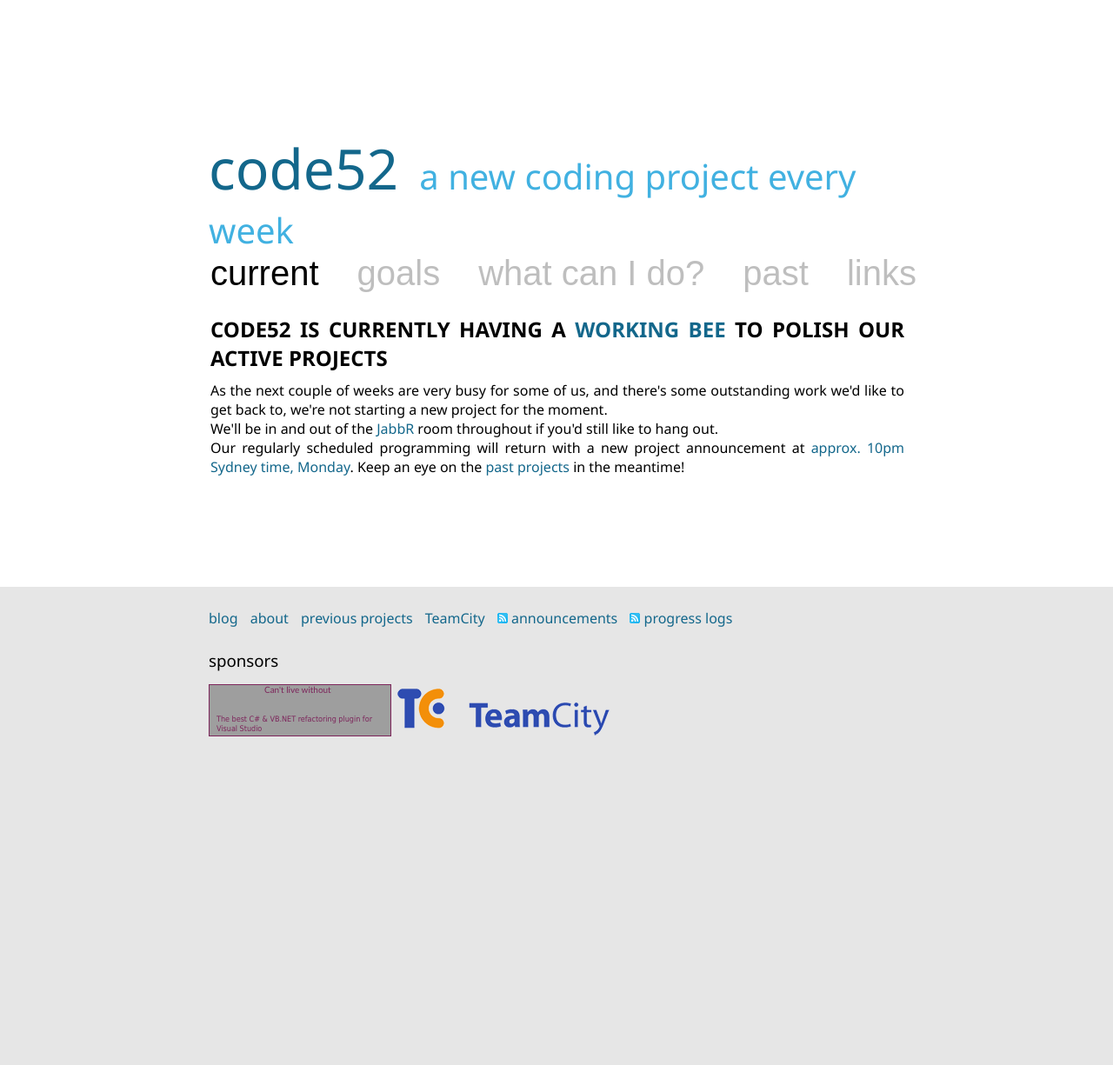
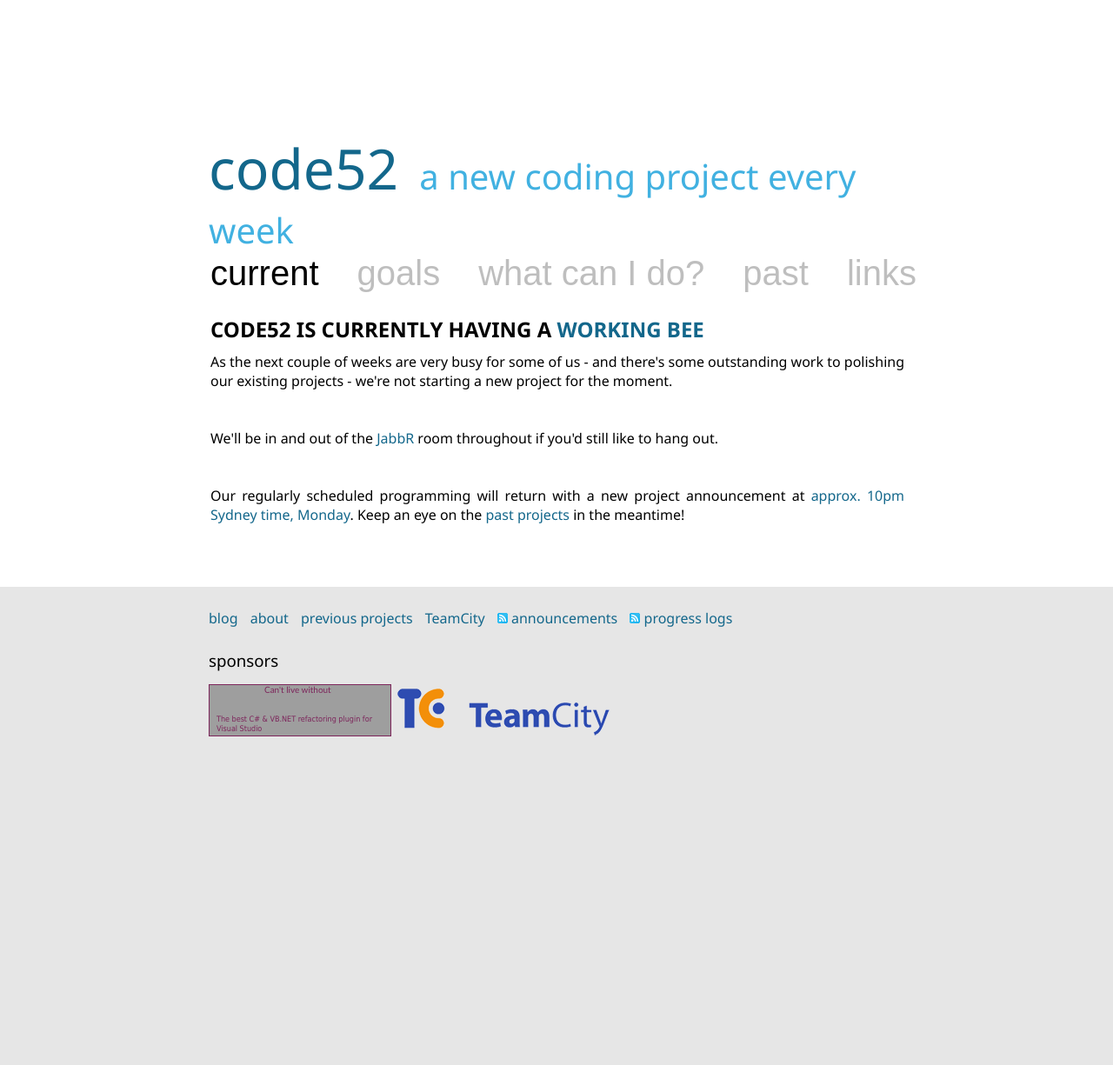
Before and after one commit to Code52/code52.github.com, a Jekyll site: the page built from index.html, in a window 1280 px wide. Shown: the whole page at 87% size. Built offline with Jekyll 4.4.1, drawn with Linux system fonts in a browser that asks for light colours; nearby versions of some CDN libraries; Markdown is read by kramdown in place of the engine named in the settings; grey boxes are pictures that could not be loaded.

Commit message:
reworded title and description

```diff
--- a/_includes/latest_project.html
+++ b/_includes/latest_project.html
@@ -1,12 +1,18 @@
 <div class="pivot-item">
 	<h3>current</h3>
-	<h4>Code52 is currently having a <a href="/working-bee.html">working bee</a> to polish our active projects</h4>
+	<h4>Code52 is currently having a <a href="/working-bee.html">working bee</a></h4>
 
-	<div class="description">As the next couple of weeks are very busy for some of us, and there's some outstanding work we'd like to get back to, we're not starting a new project for the moment.</div>
+	<div class="description">As the next couple of weeks are very busy for some of us - and there's some outstanding work to polishing our existing projects - we're not starting a new project for the moment.</div>
+
+	<br />
+	<br />
 
 	<div class="details">
 		We'll be in and out of the <a href="http://jabbr.net/#/rooms/code52">JabbR</a> room throughout if you'd still like to hang out.
 	</div>
 
+	<br />
+	<br />
+
 	<div class="description">Our regularly scheduled programming will return with a new project announcement at <a href="http://timeanddate.com/worldclock/fixedtime.html?iso=20120402T22&p1=240">approx. 10pm Sydney time, Monday</a>. Keep an eye on the <a href="http://github.com/Code52/">past projects</a> in the meantime!</div>
 </div>
```
